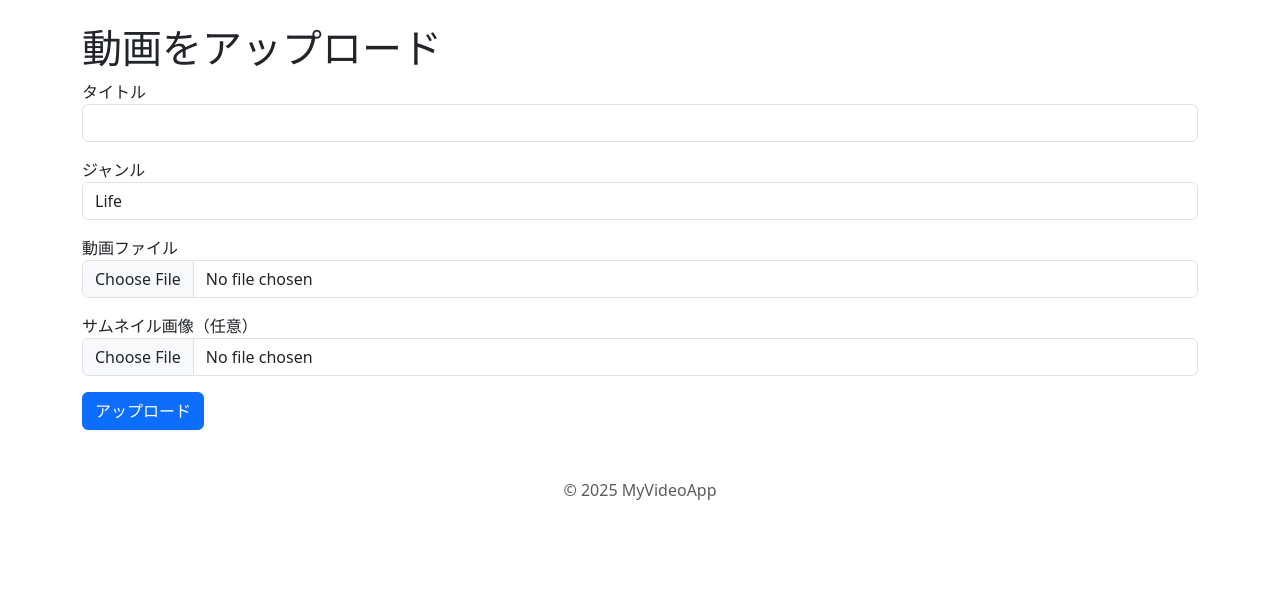
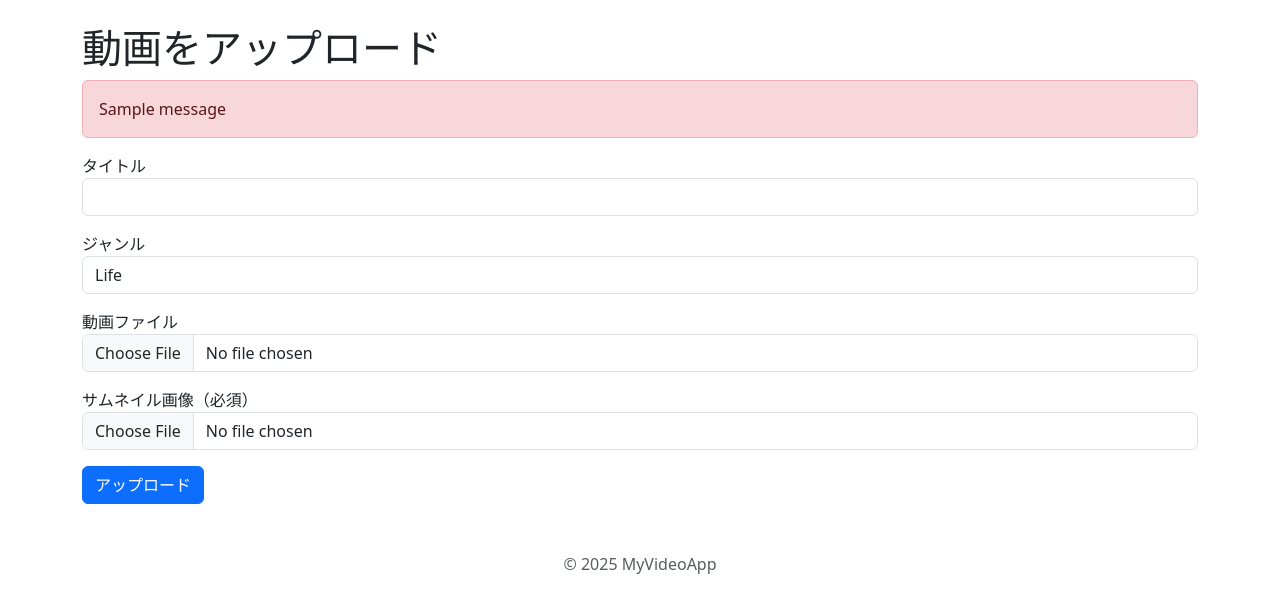
Before and after one commit to sodack2/rearth_youtube, a Flask app: page /upload in a window 1280 px wide. Shown: the part 56-669 px from the top of the page. Run offline with Flask 3, Linux system fonts and the light colour scheme; a user stored in the database is signed in; tables that the repository leaves empty hold one stand-in row (values such as "Sample post"); one stand-in notice (Sample message) is shown.

Commit message:
Update upload.html

```diff
--- a/templates/upload.html
+++ b/templates/upload.html
@@ -4,6 +4,13 @@
 
 {% block content %}
   <h1>動画をアップロード</h1>
+  {% with messages = get_flashed_messages() %}
+    {% if messages %}
+      <div class="alert alert-danger">
+        {{ messages[0] }}
+      </div>
+    {% endif %}
+  {% endwith %}
   <form method="POST" enctype="multipart/form-data">
     <div class="mb-3">
       <label>タイトル</label>
@@ -22,8 +29,8 @@
       <input type="file" name="file" class="form-control" required>
     </div>
     <div class="mb-3">
-      <label>サムネイル画像（任意）</label>
-      <input type="file" name="thumbnail" class="form-control">
+      <label>サムネイル画像（必須）</label>
+      <input type="file" name="thumbnail" class="form-control" required>
     </div>
     <button type="submit" class="btn btn-primary">アップロード</button>
   </form>
```
